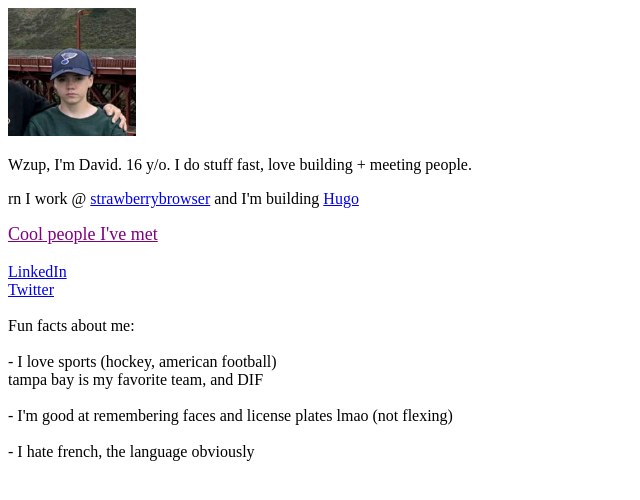
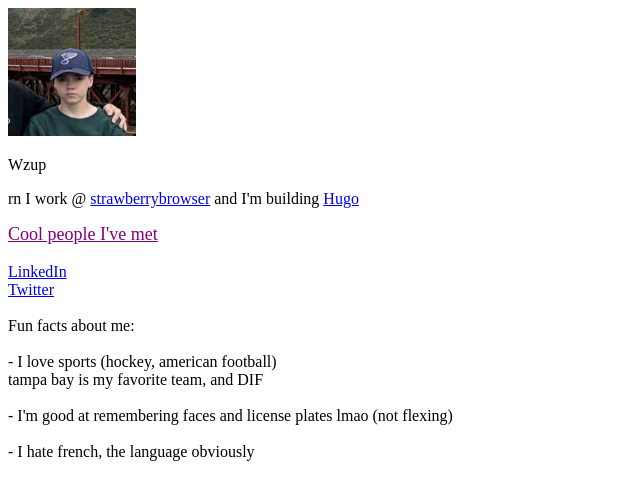
Before and after one commit to dkjo8/dkjo8, a React (Vite) app: page / in a window 1280 px wide. Shown: the top 500 px of the page, without its empty margins (0-640 px from the left). Built offline with nearby package versions, Linux system fonts and the light colour scheme.

Commit message:
Modify introduction text in App.tsx
Updated introduction text in App component.

```diff
--- a/src/App.tsx
+++ b/src/App.tsx
@@ -44,7 +44,7 @@
         {/* Main Content */}
         <div className="space-y-6 text-lg leading-relaxed">
           <p>
-            Wzup, I'm David. 16 y/o. I do stuff fast, love building + meeting people.
+            Wzup
           </p>
 
           <p>
```
